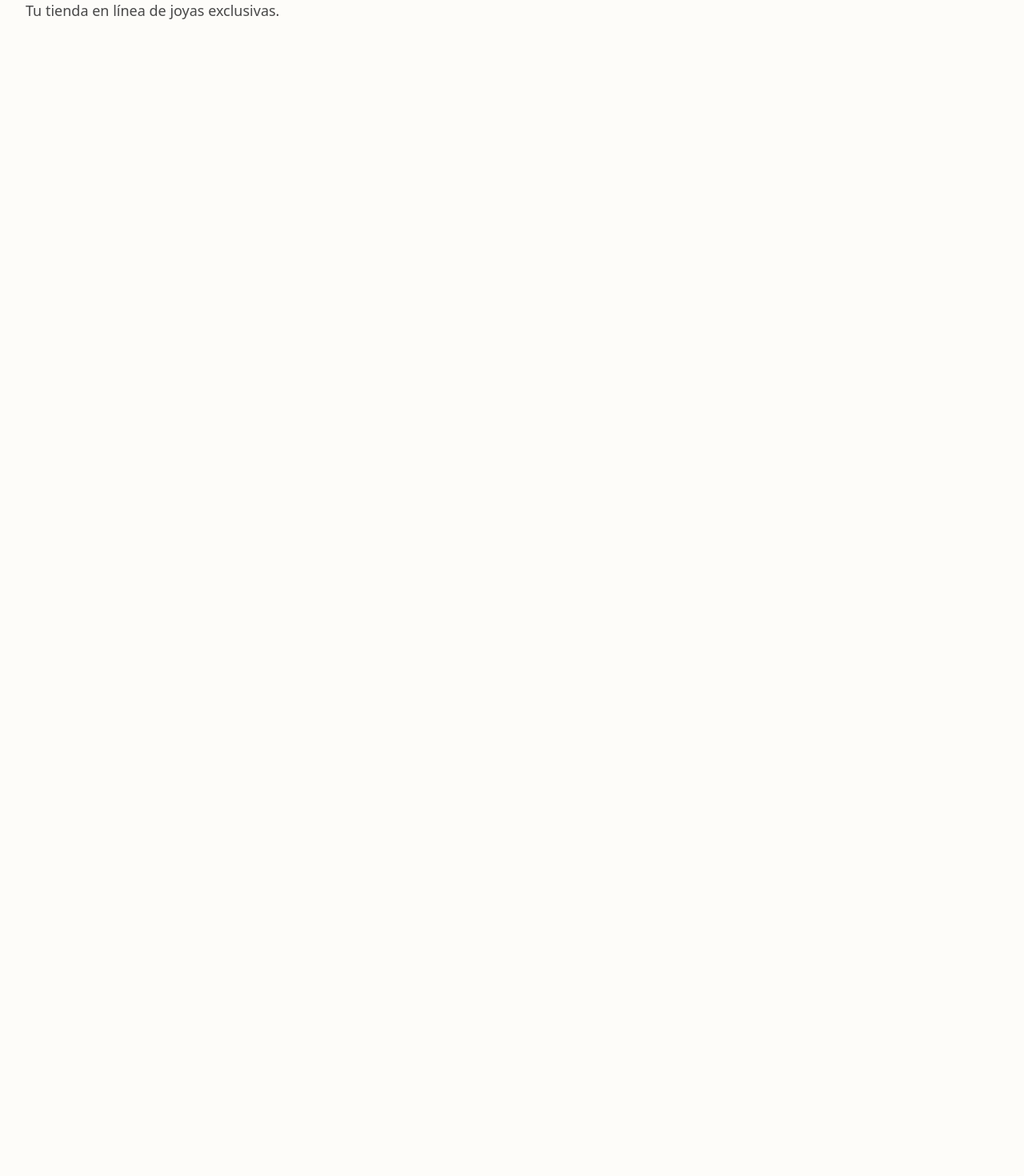
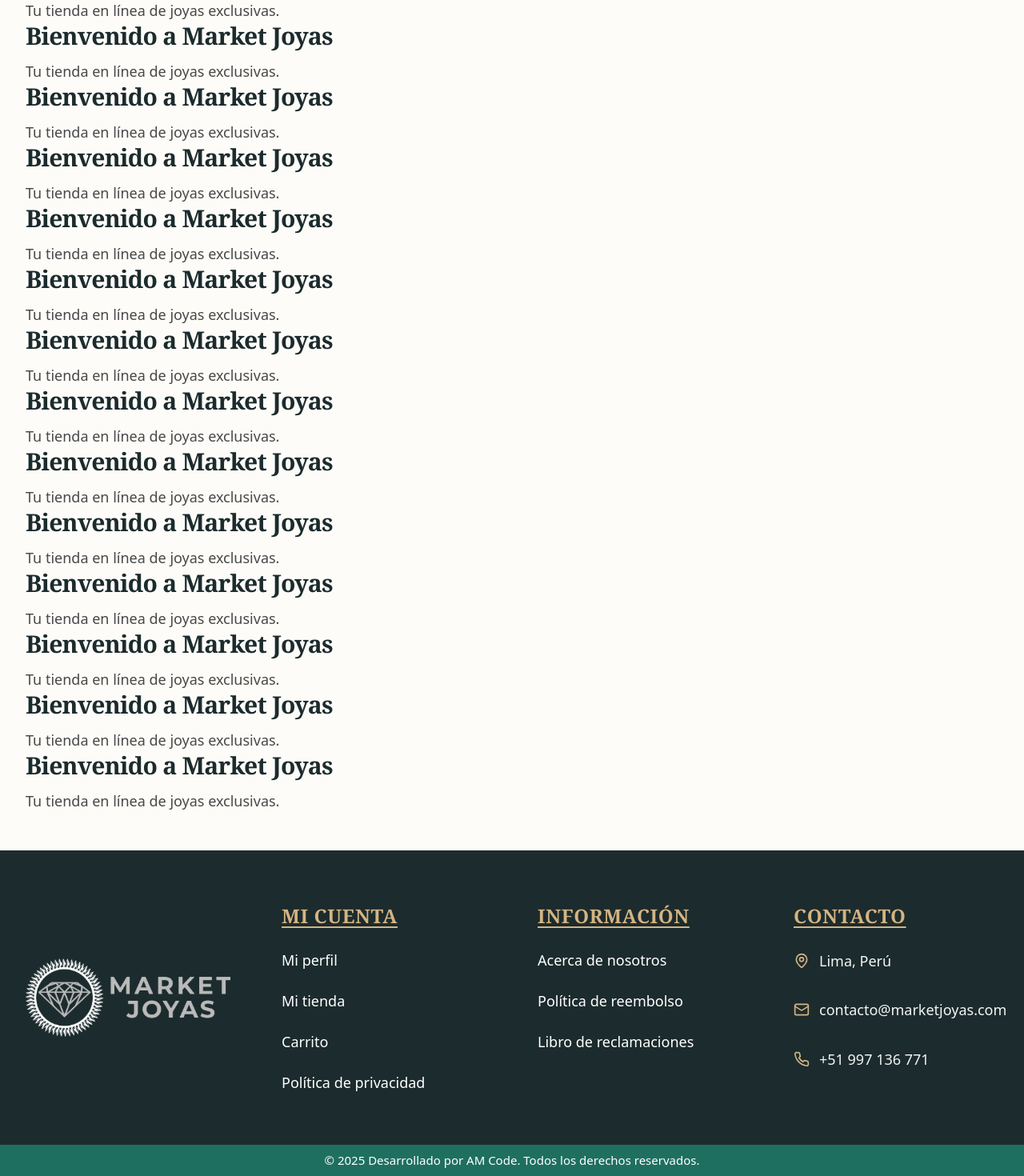
Before and after one commit to Ameteratzu/proyect-marketjoyas, a React (Vite) app: page / in a window 1280 px wide. Shown: the part 303-1773 px from the top of the page at 80% size. Before the commit the page ends 800 px from the top, so only its background shows below. Built offline with nearby package versions, Linux system fonts and the light colour scheme.

Commit message:
ADD: se termino con todo el footer

```diff
--- a/src/app/AppShell.tsx
+++ b/src/app/AppShell.tsx
@@ -1,3 +1,4 @@
+import Footer from "@/features/footer/Footer";
 import Header from "@/features/header/Header";
 import ScrollToTop from "@/routes/ScrollToTop";
 
@@ -9,6 +10,7 @@ export default function AppShell(props: Props) {
       <Header />
       <ScrollToTop />
       <main id="content">{props.children}</main>
+      <Footer />
     </div>
   );
 }
--- a/src/features/footer/Footer.tsx
+++ b/src/features/footer/Footer.tsx
@@ -0,0 +1,27 @@
+import FooterColumns from "@/features/footer/components/FooterColumns";
+import FooterContact from "@/features/footer/components/FooterContact";
+import FooterBottom from "@/features/footer/components/FooterBottom";
+
+export default function Footer() {
+  return (
+    <footer>
+      {/* Fondo principal oscuro */}
+      <div className="w-full bg-dark">
+        <div className="container-p py-12 md:py-16">
+          <div className="grid grid-cols-1 lg:grid-cols-4 gap-10 md:gap-16">
+            {/*  logo + columnas */}
+            <div className="lg:col-span-3">
+              <FooterColumns />
+            </div>
+
+            {/* contacto */}
+            <FooterContact />
+          </div>
+        </div>
+      </div>
+
+      {/* Franja inferior */}
+      <FooterBottom />
+    </footer>
+  );
+}
--- a/src/features/footer/components/FooterColumns.tsx
+++ b/src/features/footer/components/FooterColumns.tsx
@@ -17,7 +17,7 @@ export default function FooterColumns() {
         <section key={group.id} aria-labelledby={`ft-${group.id}`}>
           <h3
             id={`ft-${group.id}`}
-            className="font-display uppercase text-[22px] md:text-[24px] tracking-wide text-accent-warm mb-6 underline underline-offset-4"
+            className="font-display font-bold uppercase text-[22px] md:text-[24px] tracking-wide text-accent-warm mb-6 underline underline-offset-4"
           >
             {t(group.titleKey)}
           </h3>
--- a/src/features/footer/components/FooterContact.tsx
+++ b/src/features/footer/components/FooterContact.tsx
@@ -0,0 +1,34 @@
+import { useTranslation } from "react-i18next";
+import { LuMapPin, LuMail, LuPhone } from "react-icons/lu";
+
+export default function FooterContact() {
+  const { t } = useTranslation("footer");
+
+  const Row = (props: { icon: React.ReactNode; children: React.ReactNode }) => (
+    <div className="flex items-start gap-3">
+      <span className="text-accent-warm pt-1">{props.icon}</span>
+      <span className="text-white/95 text-[18px] leading-relaxed">
+        {props.children}
+      </span>
+    </div>
+  );
+
+  return (
+    <section aria-labelledby="ft-contact">
+      <h3
+        id="ft-contact"
+        className="font-display font-bold uppercase text-[22px] md:text-[24px] tracking-wide text-accent-warm mb-6 underline underline-offset-4"
+      >
+        {t("contact.title")}
+      </h3>
+
+      <div className="space-y-8">
+        <Row icon={<LuMapPin className="w-5 h-5" />}>
+          {t("contact.address")}
+        </Row>
+        <Row icon={<LuMail className="w-5 h-5" />}>{t("contact.email")}</Row>
+        <Row icon={<LuPhone className="w-5 h-5" />}>{t("contact.phone")}</Row>
+      </div>
+    </section>
+  );
+}
--- a/src/features/footer/footer.const.ts
+++ b/src/features/footer/footer.const.ts
@@ -1,4 +1,4 @@
-// Esto sirve para definir los grupos de enlaces que se mostrarán en el pie de página del sitio web.
+// Esto sirve para
 import type { FooterGroup } from "./footer.types";
 
 export const FOOTER_GROUPS: FooterGroup[] = [
--- a/src/index.css
+++ b/src/index.css
@@ -59,6 +59,10 @@
   @apply w-6 h-auto;
 }
 
+@utility iconDestacado {
+  @apply w-80 h-auto;
+}
+
 /* ? Contenedores */
 @utility container-p {
   @apply mx-auto w-full max-w-7xl px-4 sm:px-6 lg:px-8;
--- a/src/pages/Home/Home.tsx
+++ b/src/pages/Home/Home.tsx
@@ -3,6 +3,32 @@ export default function Home() {
     <section className="container-p py-12">
       <h1 className="h1 text-3xl">Bienvenido a Market Joyas</h1>
       <p className="lead mt-3">Tu tienda en línea de joyas exclusivas.</p>
+      <h1 className="h1 text-3xl">Bienvenido a Market Joyas</h1>
+      <p className="lead mt-3">Tu tienda en línea de joyas exclusivas.</p>
+      <h1 className="h1 text-3xl">Bienvenido a Market Joyas</h1>
+      <p className="lead mt-3">Tu tienda en línea de joyas exclusivas.</p>
+      <h1 className="h1 text-3xl">Bienvenido a Market Joyas</h1>
+      <p className="lead mt-3">Tu tienda en línea de joyas exclusivas.</p>
+      <h1 className="h1 text-3xl">Bienvenido a Market Joyas</h1>
+      <p className="lead mt-3">Tu tienda en línea de joyas exclusivas.</p>
+      <h1 className="h1 text-3xl">Bienvenido a Market Joyas</h1>
+      <p className="lead mt-3">Tu tienda en línea de joyas exclusivas.</p>
+      <h1 className="h1 text-3xl">Bienvenido a Market Joyas</h1>
+      <p className="lead mt-3">Tu tienda en línea de joyas exclusivas.</p>
+      <h1 className="h1 text-3xl">Bienvenido a Market Joyas</h1>
+      <p className="lead mt-3">Tu tienda en línea de joyas exclusivas.</p>
+      <h1 className="h1 text-3xl">Bienvenido a Market Joyas</h1>
+      <p className="lead mt-3">Tu tienda en línea de joyas exclusivas.</p>
+      <h1 className="h1 text-3xl">Bienvenido a Market Joyas</h1>
+      <p className="lead mt-3">Tu tienda en línea de joyas exclusivas.</p>
+      <h1 className="h1 text-3xl">Bienvenido a Market Joyas</h1>
+      <p className="lead mt-3">Tu tienda en línea de joyas exclusivas.</p>
+      <h1 className="h1 text-3xl">Bienvenido a Market Joyas</h1>
+      <p className="lead mt-3">Tu tienda en línea de joyas exclusivas.</p>
+      <h1 className="h1 text-3xl">Bienvenido a Market Joyas</h1>
+      <p className="lead mt-3">Tu tienda en línea de joyas exclusivas.</p>
+      <h1 className="h1 text-3xl">Bienvenido a Market Joyas</h1>
+      <p className="lead mt-3">Tu tienda en línea de joyas exclusivas.</p>
     </section>
   );
 }
```
